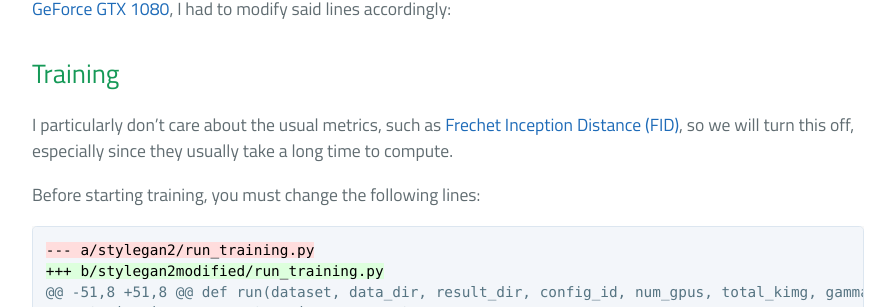
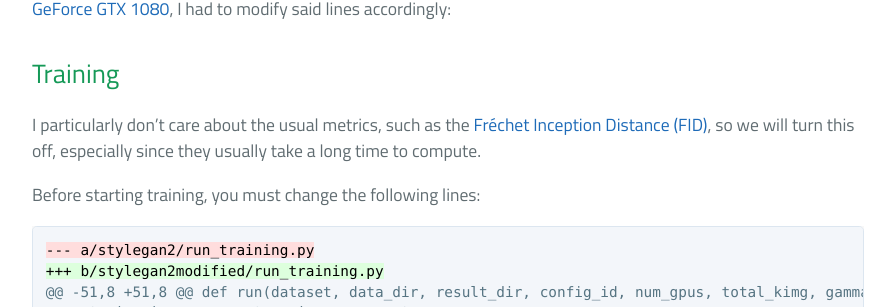
Before and after one commit to PDillis/pdillis.github.io, a Jekyll site: the page built from _posts/2020-01-17-OnStyle.markdown, in a window 1280 px wide and 900 px high, scrolled down 3357 px. Shown: the part 149-456 px from the top of the window, without its empty margins (192-1087 px from the left). Built offline with Jekyll 4.4.1, drawn with Linux system fonts in a browser that asks for light colours; formulas are drawn with MathJax 3; comment, search, counter and statistics services are not loaded.

Commit message:
Weekend update

```diff
--- a/_posts/2020-01-17-OnStyle.markdown
+++ b/_posts/2020-01-17-OnStyle.markdown
@@ -120,7 +120,7 @@
 
 ## Training
 
-I particularly don't care about the usual metrics, such as [Frechet Inception Distance (FID)](https://nealjean.com/ml/frechet-inception-distance/), so we will turn this off, especially since they usually take a long time to compute.
+I particularly don't care about the usual metrics, such as the [Fréchet Inception Distance (FID)](https://nealjean.com/ml/frechet-inception-distance/), so we will turn this off, especially since they usually take a long time to compute.
 
 Before starting training, you must change the following lines:
 
@@ -168,6 +168,11 @@
 {% include disqus.html %}
 
 
+[^limitstech]: A. Estorick, [*From Wetware to Tilt Brush, How Artists Tested the Limits of Technology in the 2010s*](https://frieze.com/article/wetware-tilt-brush-how-artists-tested-limits-technology-2010s), Frieze, 2019
+[^aieraart]: J. Openshaw, [*AI Generates New Era for Art*](https://a-d-o.com/journal/artifical-intelligence-ai-art), A/D/O, 2019
+[^aiart]: I. Stephen, [*What can we learn from AI art?*](https://medium.com/@isobel.stephen/what-can-we-learn-from-ai-art-4b0a52476dd9), 2019
+
+
 [^faceediting]: Y. Shen, J. Gu, X. Tang & B. Zhou, [*Interpreting the Latent Space of GANs for Semantic Face Editing*](https://arxiv.org/abs/1907.10786),  2019.
 [^image2stylegan]: R. Abdal, Y. Qin & P. Wonka, [*Image2StyleGAN: How to Embed Images into the StyleGAN Latent Space?*](https://arxiv.org/abs/1904.03189), 2019.
 [^dcgan]: A. Radford, L. Metz & Soumith Chintala, [*Unsupervised Representation Learning with Deep Convolutional Generative Adversarial Networks*](https://arxiv.org/abs/1511.06434), 2016.
```
